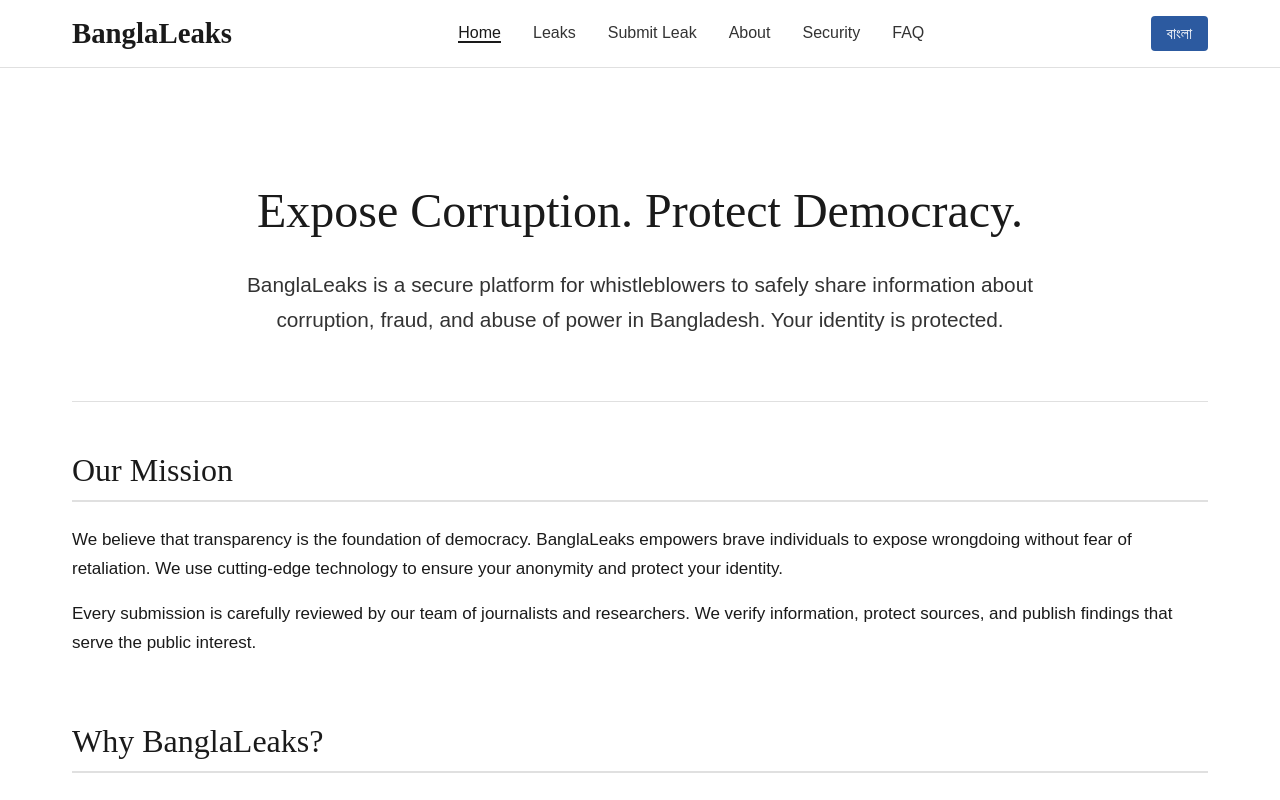
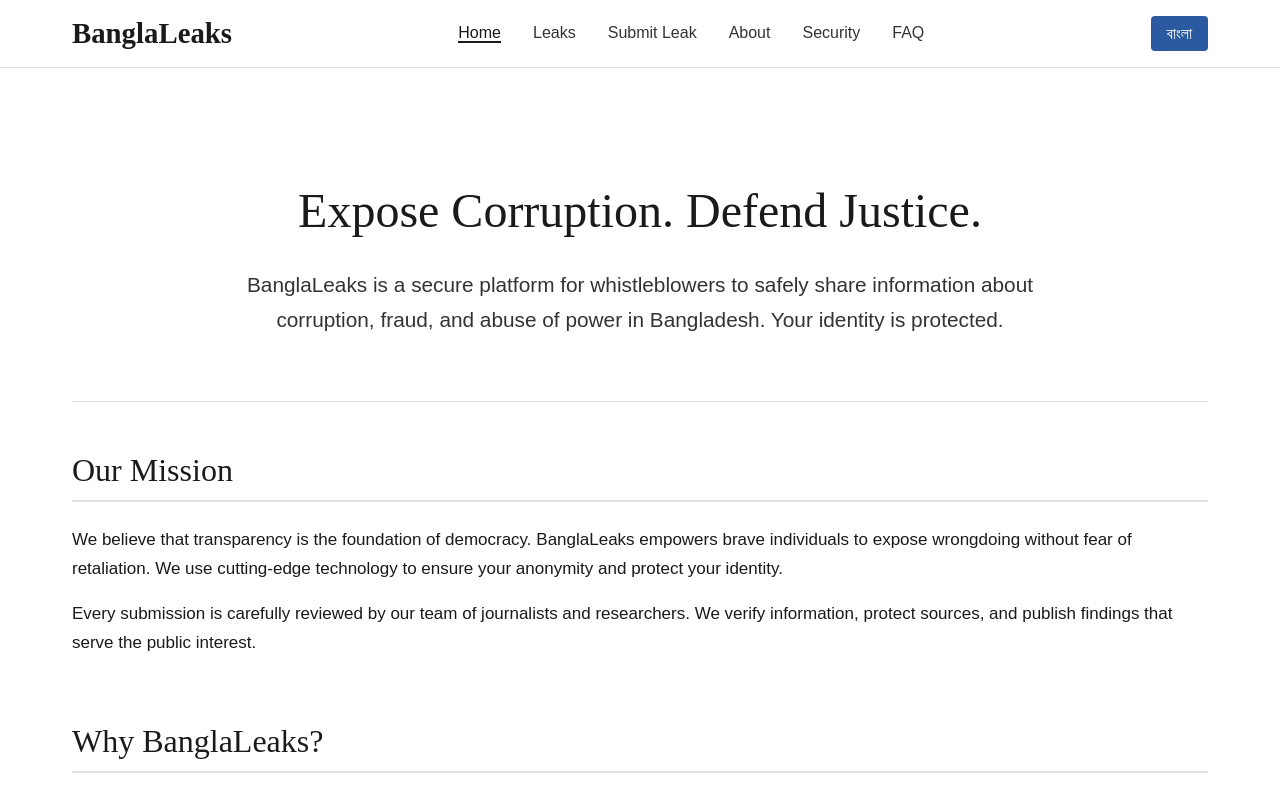
Before and after one commit to celestryon/achilleus, a plain HTML site: page index.html in a window 1280 px wide. Shown: the top 800 px of the page. Drawn offline with Linux system fonts and the light colour scheme.

Commit message:
Update index.html

```diff
--- a/index.html
+++ b/index.html
@@ -57,7 +57,7 @@
 
   <main>
     <section class="hero">
-      <h1 lang="en">Expose Corruption. Protect Democracy.</h1>
+      <h1 lang="en">Expose Corruption. Defend Justice.</h1>
       <h1 lang="bn" class="bn">দুর্নীতি প্রকাশ করুন। গণতন্ত্র রক্ষা করুন।</h1>
 
       <p lang="en">BanglaLeaks is a secure platform for whistleblowers to safely share information about corruption, fraud, and abuse of power in Bangladesh. Your identity is protected.</p>
```
